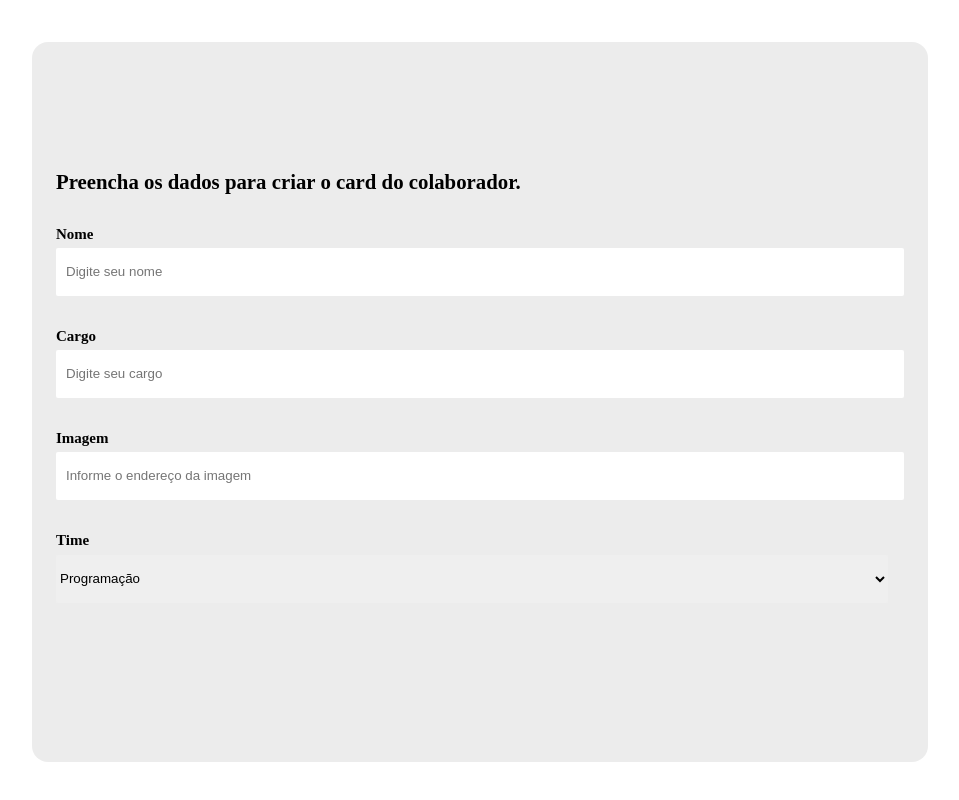
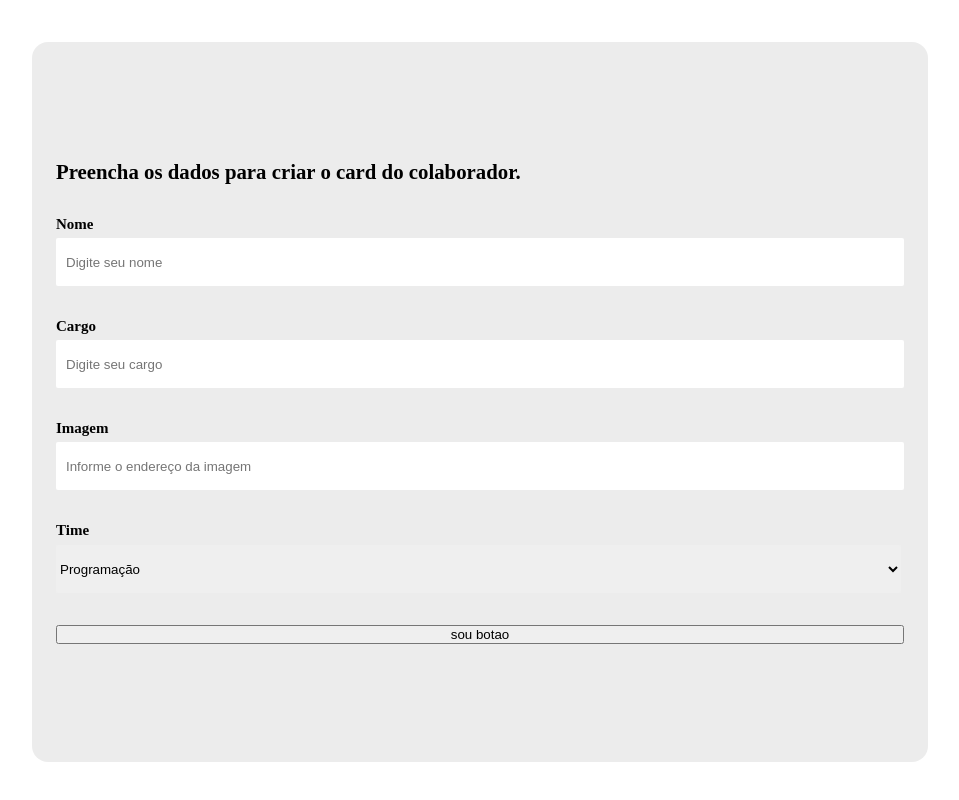
Before and after one commit to gooncalvesgaby/cadastro-pessoas, a React (Vite) app: page / in a window 1280 px wide. Shown: the part 410-1210 px from the top of the page, without its empty margins (160-1119 px from the left). Built offline with nearby package versions, Linux system fonts and the light colour scheme.

Commit message:
criacao do componente button

```diff
--- /dev/null
+++ b/src/Components/Button/button.jsx
@@ -0,0 +1,12 @@
+import * as S from "./buttonStyle.jsx"
+
+function Button() {
+    return(
+        <S.Button>
+            sou botao
+        </S.Button>
+    )
+
+}
+
+export default Button
--- /dev/null
+++ b/src/Components/Button/buttonStyle.jsx
@@ -0,0 +1,5 @@
+import style from "styled-components"
+
+export const Button = style.button`
+
+`
--- a/src/Components/Formulario/formulario.jsx
+++ b/src/Components/Formulario/formulario.jsx
@@ -1,5 +1,6 @@
 import * as S from "./formularioStyle.jsx"
 import Lista from "../Lista/lista.jsx"
+import Button from "../Button/button.jsx"
 
 function Form() {
 
@@ -23,6 +24,7 @@ function Form() {
                     <S.Label>Imagem</S.Label>
                     <S.Input placeholder="Informe o endereço da imagem" />
                     <Lista itens={times} label="Time" />
+                    <Button />
                 </S.Form>
             </S.Div>
     )
--- a/src/Components/Lista/listaStyle.jsx
+++ b/src/Components/Lista/listaStyle.jsx
@@ -16,5 +16,5 @@ margin-bottom: 2rem;
 height: 6vh;
 border-radius: 2px;
 border: none;
-width: 65vw;
+width: 66vw;
 `
```
